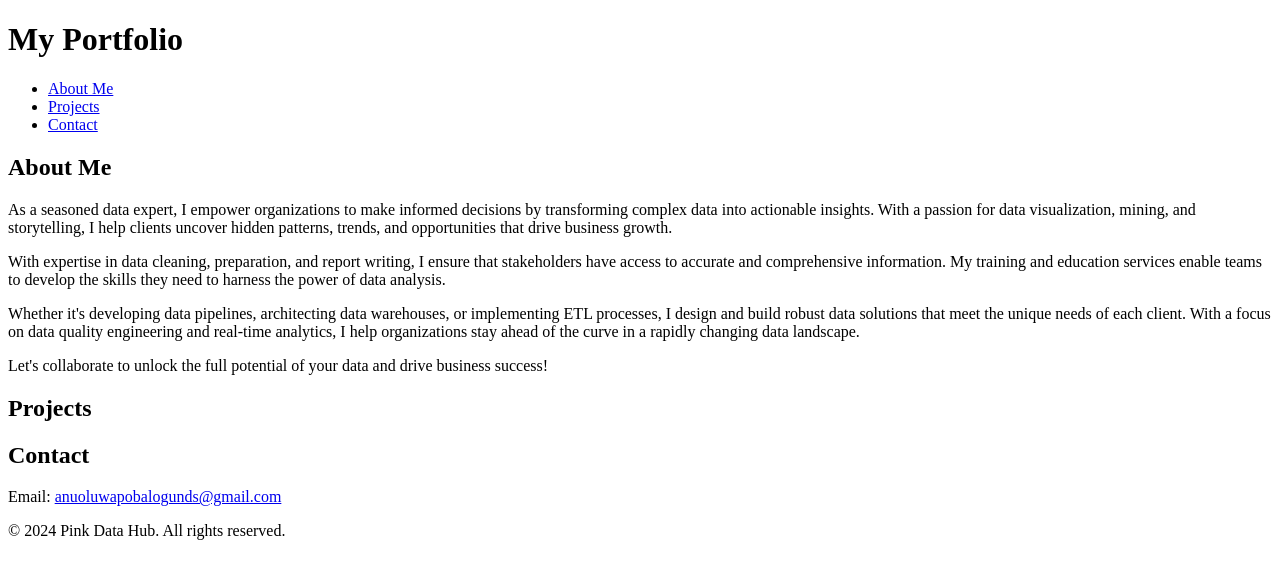
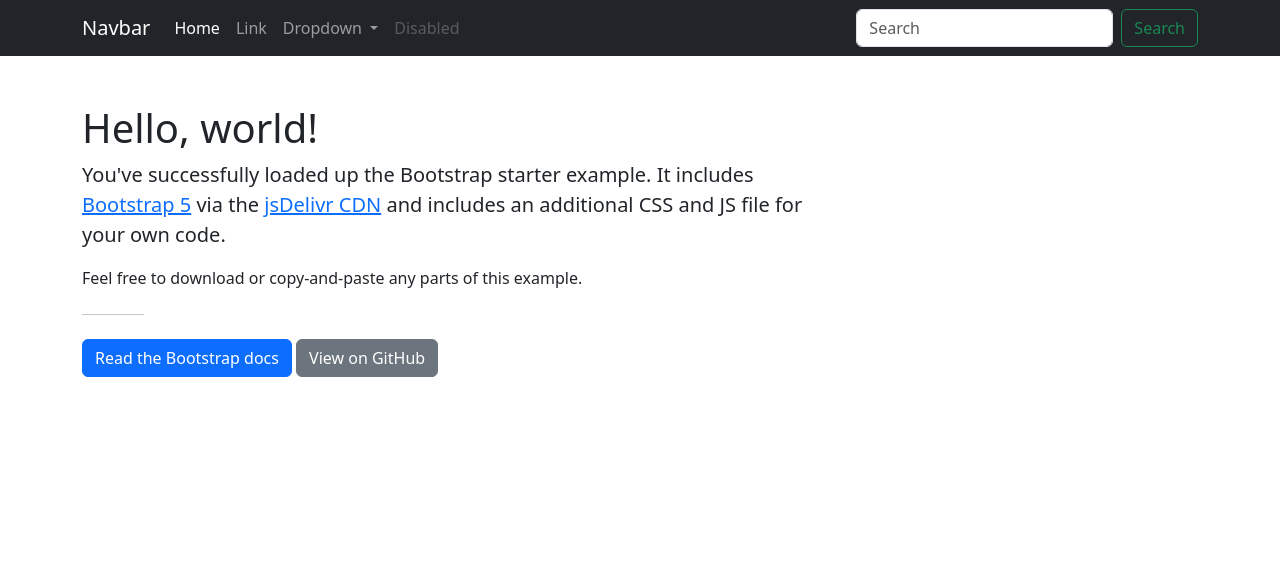
Before and after one commit to analyticsengineer/pinkdatahub.github.io, a plain HTML site: page index.html in a window 1280 px wide. Drawn offline with nearby package versions, Linux system fonts and the light colour scheme.

Commit message:
Update index.html

```diff
--- a/index.html
+++ b/index.html
@@ -1,46 +1,64 @@
-<!DOCTYPE html>
+<!doctype html>
 <html lang="en">
   <head>
-    <meta charset="UTF-8">
-    <meta name="viewport" content="width=device-width, initial-scale=1.0">
-    <title>My Portfolio</title>
-    <link rel="stylesheet" href="styles.css"> <!-- Optional: link to a CSS file for styling -->
+    <meta charset="utf-8">
+    <meta name="viewport" content="width=device-width, initial-scale=1">
+    <title>Bootstrap demo</title>
+    <link href="https://cdn.jsdelivr.net/npm/bootstrap@5.3.2/dist/css/bootstrap.min.css" rel="stylesheet" integrity="sha384-T3c6CoIi6uLrA9TneNEoa7RxnatzjcDSCmG1MXxSR1GAsXEV/Dwwykc2MPK8M2HN" crossorigin="anonymous">
+    <link rel="stylesheet" href="styles.css">
   </head>
   <body>
-    <header>
-        <h1>My Portfolio</h1>
-        <nav>
-            <ul>
-                <li><a href="#about">About Me</a></li>
-                <li><a href="#projects">Projects</a></li>
-                <li><a href="#contact">Contact</a></li>
+    <nav class="navbar navbar-expand-lg navbar-dark bg-dark">
+      <div class="container">
+        <a class="navbar-brand" href="#">Navbar</a>
+        <button class="navbar-toggler" type="button" data-bs-toggle="collapse" data-bs-target="#navbarSupportedContent" aria-controls="navbarSupportedContent" aria-expanded="false" aria-label="Toggle navigation">
+          <span class="navbar-toggler-icon"></span>
+        </button>
+        <div class="collapse navbar-collapse" id="navbarSupportedContent">
+          <ul class="navbar-nav me-auto mb-2 mb-lg-0">
+            <li class="nav-item">
+              <a class="nav-link active" aria-current="page" href="#">Home</a>
+            </li>
+            <li class="nav-item">
+              <a class="nav-link" href="#">Link</a>
+            </li>
+            <li class="nav-item dropdown">
+              <a class="nav-link dropdown-toggle" href="#" id="navbarDropdown" role="button" data-bs-toggle="dropdown" aria-expanded="false">
+                Dropdown
+              </a>
+              <ul class="dropdown-menu" aria-labelledby="navbarDropdown">
+                <li><a class="dropdown-item" href="#">Action</a></li>
+                <li><a class="dropdown-item" href="#">Another action</a></li>
+                <li><hr class="dropdown-divider"></li>
+                <li><a class="dropdown-item" href="#">Something else here</a></li>
               </ul>
+            </li>
+            <li class="nav-item">
+              <a class="nav-link disabled">Disabled</a>
+            </li>
+          </ul>
+          <form class="d-flex" role="search">
+            <input class="form-control me-2" type="search" placeholder="Search" aria-label="Search">
+            <button class="btn btn-outline-success" type="submit">Search</button>
+          </form>
+        </div>
+      </div>
     </nav>
-    </header>
 
-    <section id="about">
-        <h2>About Me</h2>
-        <p>As a seasoned data expert, I empower organizations to make informed decisions by transforming complex data into actionable insights. With a passion for data visualization, mining, and storytelling, I help clients uncover hidden patterns, trends, and opportunities that drive business growth.</p>
-        <p>With expertise in data cleaning, preparation, and report writing, I ensure that stakeholders have access to accurate and comprehensive information. My training and education services enable teams to develop the skills they need to harness the power of data analysis.</p>
-        <p>Whether it's developing data pipelines, architecting data warehouses, or implementing ETL processes, I design and build robust data solutions that meet the unique needs of each client. With a focus on data quality engineering and real-time analytics, I help organizations stay ahead of the curve in a rapidly changing data landscape.</p>
-        <p>Let's collaborate to unlock the full potential of your data and drive business success!</p>
-    </section>
+    <div class="container my-5">
+      <h1>Hello, world!</h1>
+      <div class="col-lg-8 px-0">
+        <p class="fs-5">You've successfully loaded up the Bootstrap starter example. It includes <a href="https://getbootstrap.com/">Bootstrap 5</a> via the <a href="https://www.jsdelivr.com/package/npm/bootstrap">jsDelivr CDN</a> and includes an additional CSS and JS file for your own code.</p>
+        <p>Feel free to download or copy-and-paste any parts of this example.</p>
 
-    <section id="projects">
-        <h2>Projects</h2>
-        <!-- This is where you’ll embed your GitHub repositories -->
-        <div id="repos"></div>
-    </section>
+        <hr class="col-1 my-4">
 
-    <section id="contact">
-        <h2>Contact</h2>
-        <p>Email: <a href="mailto:anuoluwapobalogunds@gmail.com">anuoluwapobalogunds@gmail.com</a></p>
-    </section>
+        <a href="https://getbootstrap.com" class="btn btn-primary">Read the Bootstrap docs</a>
+        <a href="https://github.com/twbs/examples" class="btn btn-secondary">View on GitHub</a>
+      </div>
+    </div>
 
-    <footer>
-        <p>&copy; 2024 Pink Data Hub. All rights reserved.</p>
-    </footer>
-
-    <script src="script.js"></script> <!-- Optional: link to a JS file -->
+    <script src="https://cdn.jsdelivr.net/npm/bootstrap@5.3.2/dist/js/bootstrap.bundle.min.js" integrity="sha384-C6RzsynM9kWDrMNeT87bh95OGNyZPhcTNXj1NW7RuBCsyN/o0jlpcV8Qyq46cDfL" crossorigin="anonymous"></script>
+    <script src="main.js"></script>
   </body>
 </html>
```
Lines whose indentation alone changed are shown as unchanged.
